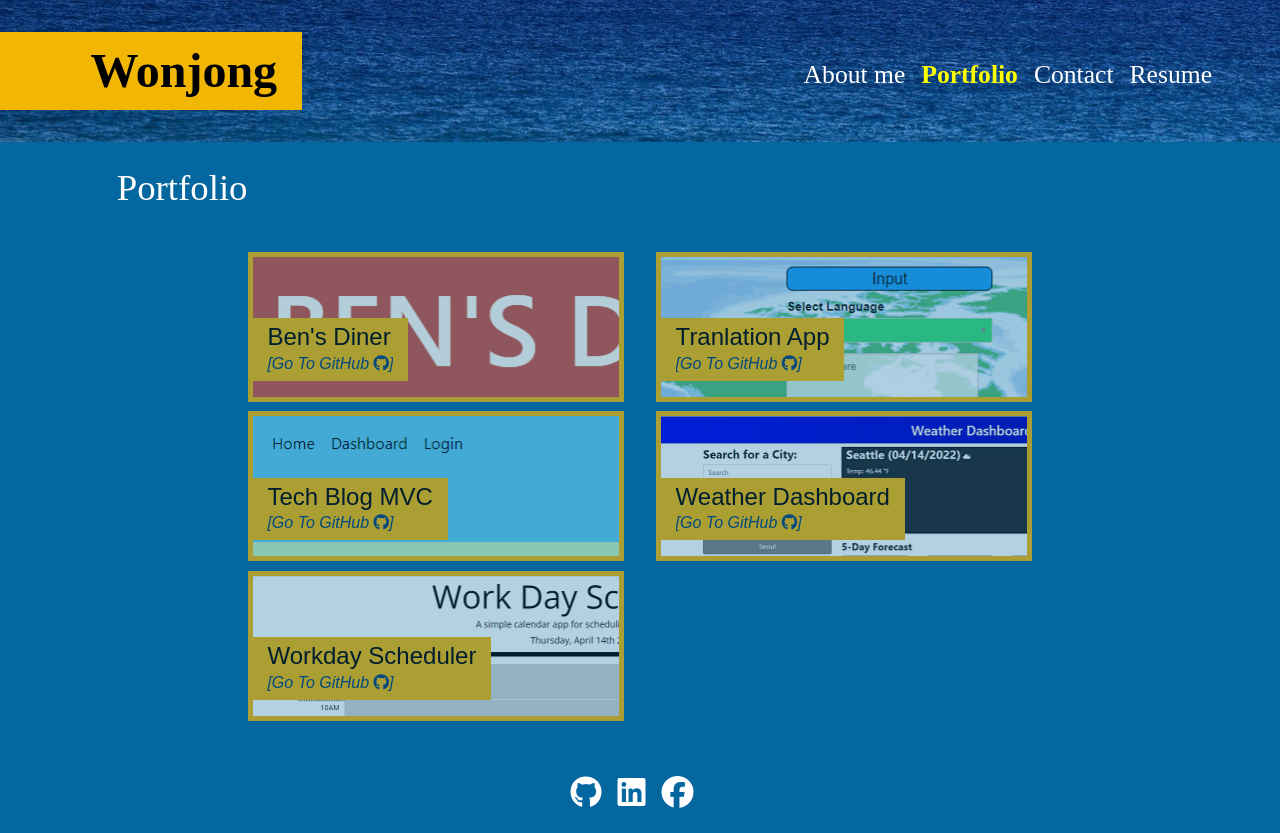
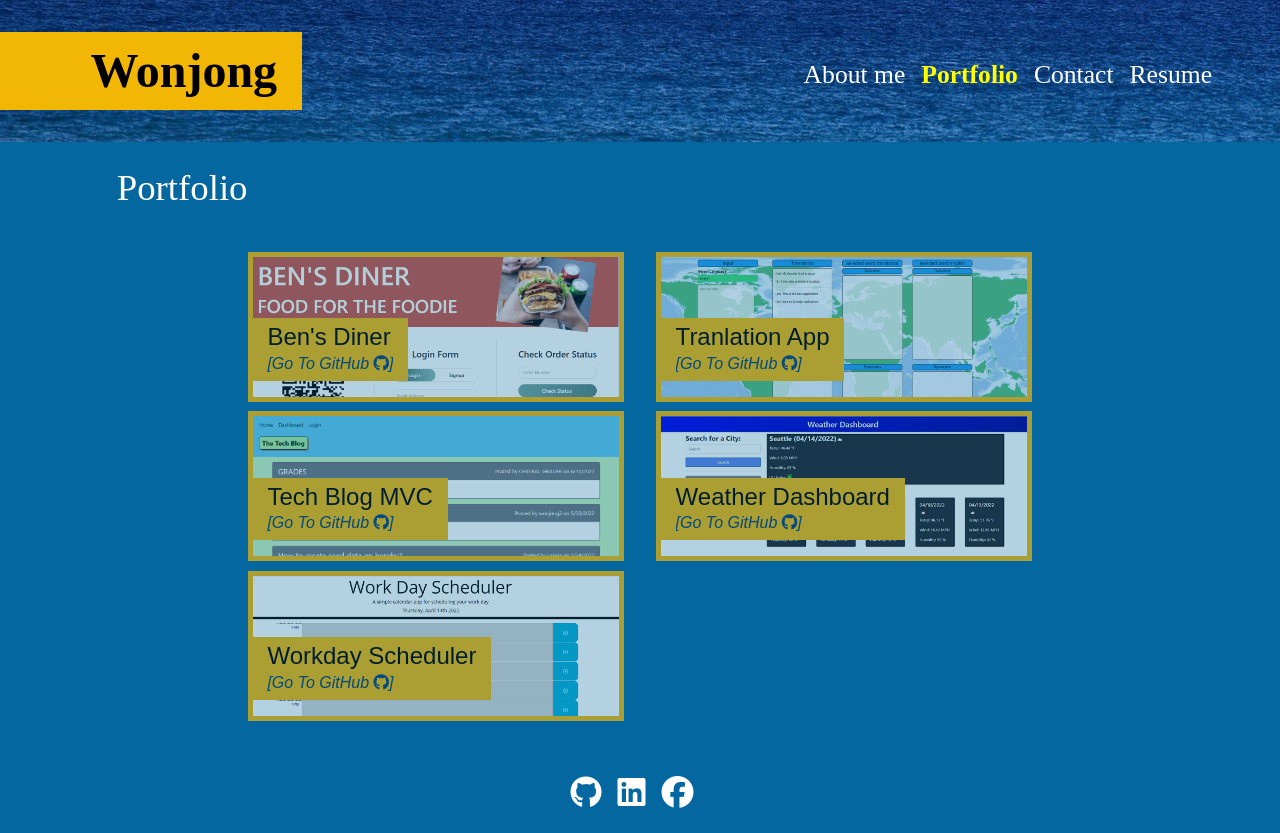
Before and after one commit to wonjong2/wonjong_portfolio_react, a React (Create React App) app: page / in a window 1280 px wide. Both pictures are taken after a click on the element "Portfolio". Built offline with nearby package versions, Linux system fonts and the light colour scheme; a web font is replaced by a local one.

Commit message:
Update portfolio's style

```diff
--- a/src/styles/portfolio.css
+++ b/src/styles/portfolio.css
@@ -39,6 +39,8 @@
     color: black;
     margin-top: 0.62rem;
     transition: transform, opacity 1s;
+    background-size: cover;
+    background-repeat: no-repeat;
 }
 
 .works:hover {
@@ -61,12 +63,8 @@ p.work-text:hover {
 
 /* Set images of my works*/
 .first-work {
-    /* width: 100%;
-    height: 12.5rem; */
     background-image: url("../images/bens_diner.png");
-    /* background-size: cover; */
     opacity: 0.7;
-    /* margin-top: 0px; */
 }
 
 .second-work{
```
